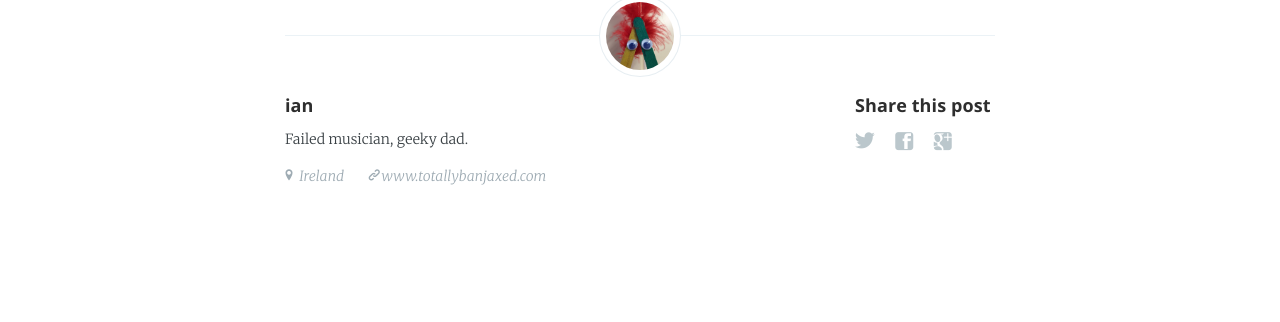
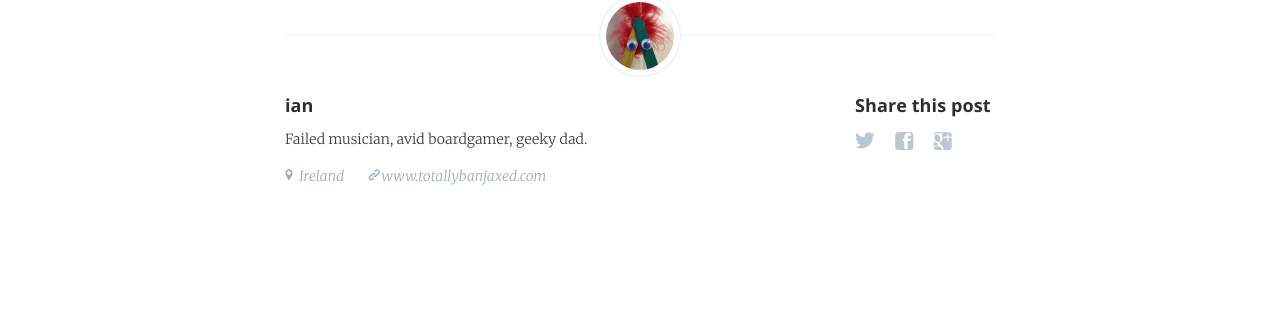
Before and after one commit to owenmcg/owenmcg.github.io, a Jekyll site: the page built from _posts/2017-08-17-midnight-oil.md, in a window 1280 px wide. Shown: the part 835-1157 px from the top of the page. Built offline with Jekyll 4.4.1, drawn with Linux system fonts in a browser that asks for light colours; nearby versions of some CDN libraries.

Commit message:
changed bio for ian

```diff
--- a/_data/authors.yml
+++ b/_data/authors.yml
@@ -9,7 +9,7 @@ owen:
 ian:
   nickname: 'ian'
   name: "Ian Devlin"
-  bio: 'Failed musician, geeky dad.'
+  bio: 'Failed musician, avid boardgamer, geeky dad.'
   location: 'Ireland'
   image: 'assets/images/ian-mug.jpg'
   url: 'http://www.totallybanjaxed.com'
```
